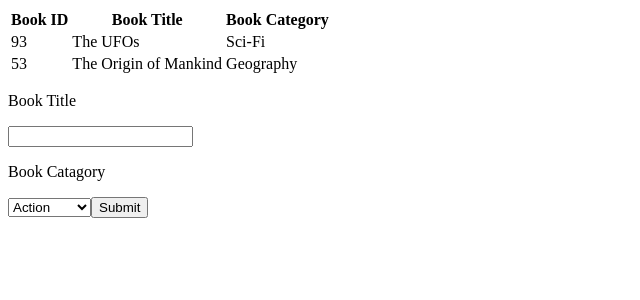
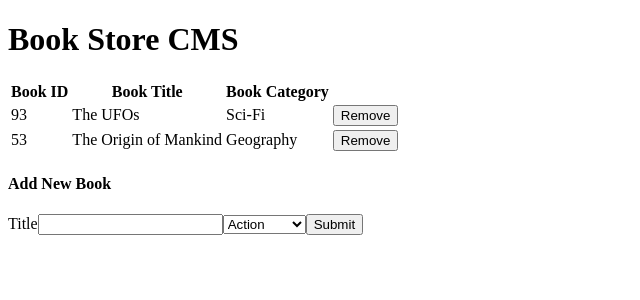
Before and after one commit to Samitti/Bookstore-CMS-Redux, a React (Create React App) app: page / in a window 1280 px wide. Shown: the top 300 px of the page, without its empty margins (0-640 px from the left). Built offline with nearby package versions, Linux system fonts and the light colour scheme.

Commit message:
add new book functionality to the redux store and remove book functionality

```diff
--- a/src/components/App.js
+++ b/src/components/App.js
@@ -5,6 +5,7 @@ import BooksForm from '../containers/BooksForm';
 function App() {
   return (
     <div className="App">
+      <h1>Book Store CMS</h1>
       <BooksList />
       <BooksForm />
     </div>
--- a/src/components/Book.js
+++ b/src/components/Book.js
@@ -1,12 +1,13 @@
 import React from 'react';
 import PropTypes from 'prop-types';
 
-function Book({ book }) {
+function Book({ book, handleRemoveBook }) {
   return (
     <tr>
       <td>{ book.id }</td>
       <td>{ book.title }</td>
       <td>{ book.category }</td>
+      <td><button type="button" onClick={() => handleRemoveBook(book)}>Remove</button></td>
     </tr>
   );
 }
@@ -17,6 +18,7 @@ Book.propTypes = {
     category: PropTypes.string.isRequired,
     id: PropTypes.number,
   }).isRequired,
+  handleRemoveBook: PropTypes.func.isRequired,
 };
 
 export default Book;
--- a/src/containers/BooksForm.js
+++ b/src/containers/BooksForm.js
@@ -1,23 +1,81 @@
-const BookForm = () => {
-  const catagory = ['Action', 'Biography', 'History', 'Horror', 'Kids', 'Learning', 'Sci-Fi'];
-  return (
-    <div className="bookForm">
-      <p>Book Title</p>
-      <input />
+import React, { Component } from 'react';
+import { connect } from 'react-redux';
+import PropTypes from 'prop-types';
+import { addBook } from '../actions/index';
 
-      <p>Book Catagory</p>
-      <select>
-        {
-          catagory.map(opt => (
-            <option value={opt} key={opt}>{opt}</option>
-          ))
-        }
-      </select>
+const categories = [
+  'Action',
+  'Biography',
+  'History',
+  'Horror',
+  'Kids',
+  'Learning',
+  'Sci-Fi',
+];
 
-      <input type="submit" value="Submit" />
-    </div>
+class BookForm extends Component {
+  constructor(props) {
+    super(props);
+    this.state = {
+      id: Math.floor(Math.random() * 100),
+      title: '',
+      category: categories[0],
+    };
 
-  );
+    this.handleChange = this.handleChange.bind(this);
+    this.handleSubmit = this.handleSubmit.bind(this);
+  }
+
+  handleChange(e) {
+    const { name } = e.target;
+    this.setState({
+      [name]: e.target.value,
+    });
+  }
+
+  handleSubmit(e) {
+    e.preventDefault();
+    const { addBook } = this.props;
+    addBook(this.state);
+    e.target.reset();
+
+    this.setState({
+      id: Math.floor(Math.random() * 100),
+      title: '',
+      category: 'categories[0]',
+    });
+  }
+
+  render() {
+    const { title, category } = this.state;
+    return (
+      <form onSubmit={event => this.handleSubmit(event)}>
+        <h4>Add New Book</h4>
+        <label htmlFor="title">
+          Title
+          <input
+            id="title"
+            type="text"
+            name="title"
+            value={title}
+            onChange={event => this.handleChange(event)}
+          />
+        </label>
+        <select id="category" name="category" value={category} onChange={event => this.handleChange(event)}>
+          {categories.map(e => <option key={e} value={e}>{e}</option>)}
+        </select>
+        <button type="submit">Submit</button>
+      </form>
+    );
+  }
+}
+
+const mapDispatchToProps = {
+  addBook,
 };
 
-export default BookForm;
+BookForm.propTypes = {
+  addBook: PropTypes.func.isRequired,
+};
+
+export default connect(null, mapDispatchToProps)(BookForm);
--- a/src/containers/BooksList.js
+++ b/src/containers/BooksList.js
@@ -2,12 +2,18 @@ import React from 'react';
 import { connect } from 'react-redux';
 import PropTypes from 'prop-types';
 import Book from '../components/Book';
+import { removeBook } from '../actions/index';
 
-function BooksList({ books }) {
+function BooksList({ books, removeBook }) {
+  const handleRemoveBook = book => {
+    removeBook(book);
+  };
+
   const bookList = books.map(book => (
     <Book
       book={book}
       key={book.id}
+      handleRemoveBook={handleRemoveBook}
     />
   ));
   return (
@@ -32,10 +38,17 @@ BooksList.propTypes = {
     category: PropTypes.string,
     id: PropTypes.number,
   })).isRequired,
+  removeBook: PropTypes.func.isRequired,
 };
 
 const mapStateToProps = state => ({
   books: state.books,
 });
 
-export default connect(mapStateToProps)(BooksList);
+const mapDispatchToProps = dispatch => ({
+  removeBook: book => {
+    dispatch(removeBook(book));
+  },
+});
+
+export default connect(mapStateToProps, mapDispatchToProps)(BooksList);
--- a/src/reducers/books.js
+++ b/src/reducers/books.js
@@ -6,9 +6,12 @@ const initialState = [];
 function booksReducer(state = initialState, action) {
   switch (action.type) {
     case CREATE_BOOK:
-      return [];
+      return [
+        ...state,
+        action.book,
+      ];
     case REMOVE_BOOK:
-      return [];
+      return state.filter(book => book.id !== action.book.id);
     default:
       return state;
   }
```
